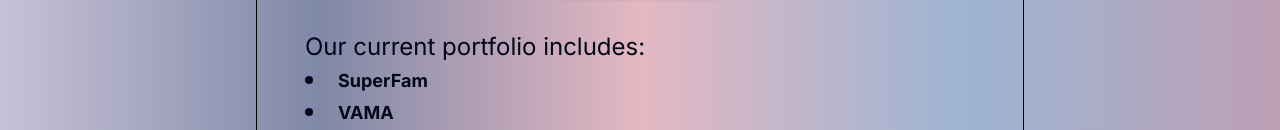
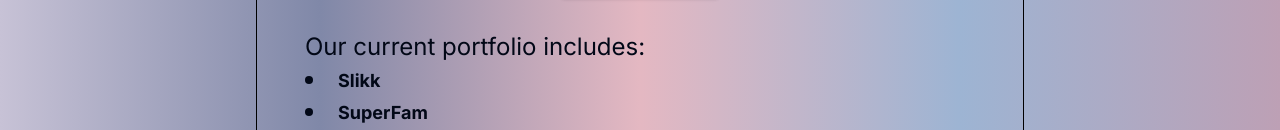
Before and after one commit to anmolm96/untitled-site, a Next.js app: page / in a window 1280 px wide. Shown: the part 670-800 px from the top of the page. Built offline with nearby package versions, Linux system fonts and the light colour scheme.

Commit message:
Add portco

```diff
--- a/app/page.tsx
+++ b/app/page.tsx
@@ -9,6 +9,7 @@ type Company = {
 
 // TODO: Move this to a CMS
 const PORTFOLIO: Company[] = [
+  { name: "Slikk", url: "https://www.slikk.club/" },
   { name: "SuperFam", url: "https://www.superfam.app/" },
   { name: "VAMA", url: "https://vama.app/" },
   { name: "Dice", url: "https://dice.tech/" },
```
